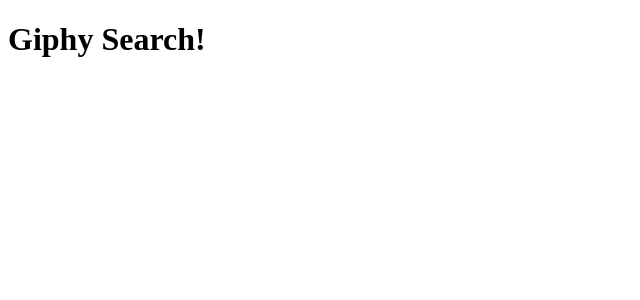
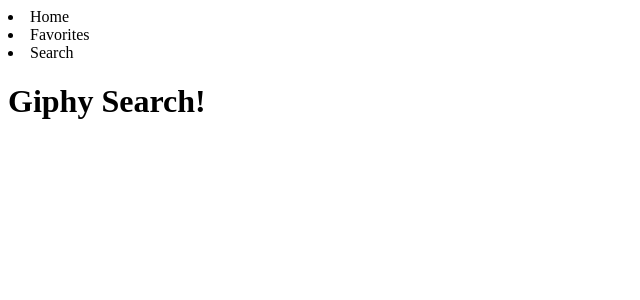
Before and after one commit to zahnow/group-giphy-project, a React (Create React App) app: page / in a window 1280 px wide. Shown: the top 300 px of the page, without its empty margins (0-640 px from the left). Built offline with nearby package versions, Linux system fonts and the light colour scheme.

Commit message:
started making nav header

```diff
--- a/src/components/App/App.js
+++ b/src/components/App/App.js
@@ -3,6 +3,11 @@
 function App(props) {
   return (
     <div>
+      <header>
+        <li>Home</li>
+        <li>Favorites</li>
+        <li>Search</li>
+      </header>
       <h1>Giphy Search!</h1>
     </div>
   );
```
